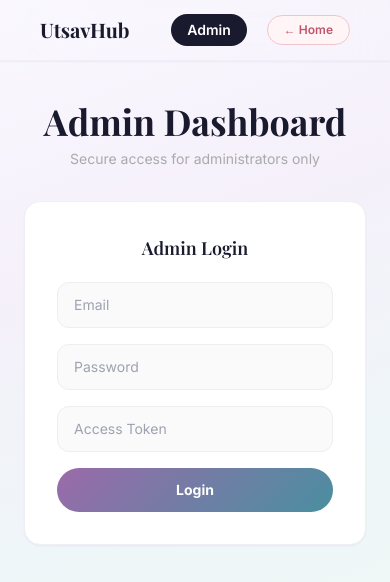
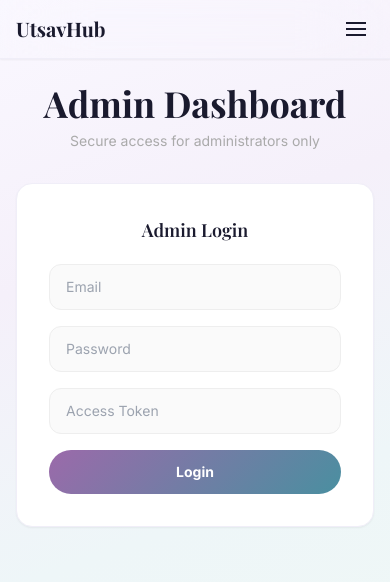
Before and after one commit to hanmanthrao-06/utsavhub-nextjs, a Next.js app: page /admin in a window 390 px wide. Shown: the top 582 px of the page. Built offline with nearby package versions, Linux system fonts and the light colour scheme; a web font is replaced by a local one.

Commit message:
fix: mobile responsive layout

```diff
--- a/app/admin/page.tsx
+++ b/app/admin/page.tsx
@@ -109,7 +109,7 @@ export default function AdminPage() {
   return (
     <div className="min-h-screen" style={{ background:"linear-gradient(160deg,#faf8ff 0%,#f5f0fa 30%,#eef6f8 60%,#f0f8f4 100%)" }}>
       <Navbar userName={user?.name} />
-      <div className="max-w-6xl mx-auto px-6 py-10">
+      <div className="max-w-6xl mx-auto px-4 md:px-6 py-6 md:py-10">
 
         {!authed ? (
           <div className="max-w-md mx-auto">
@@ -147,7 +147,7 @@ export default function AdminPage() {
 
             {/* Metrics */}
             {data?.metrics && (
-              <div className="grid grid-cols-4 gap-4 mb-8">
+              <div className="grid grid-cols-2 md:grid-cols-4 gap-4 mb-8">
                 {[
                   { icon:"📝", num:parseInt(data.metrics.regs).toLocaleString(), label:"Registrations" },
                   { icon:"👥", num:parseInt(data.metrics.parts).toLocaleString(), label:"Participants" },
--- a/app/events/page.tsx
+++ b/app/events/page.tsx
@@ -126,12 +126,12 @@ export default function EventsPage() {
 
       {!selectedFest ? (
         /* FEST OVERVIEW */
-        <div className="max-w-5xl mx-auto px-6 py-10">
+        <div className="max-w-5xl mx-auto px-4 md:px-6 py-6 md:py-10">
           <div className="text-center mb-10 animate-fade-in-down">
             <h1 className="font-playfair text-4xl font-bold text-[#1a1a2e] mb-2">Explore Fests</h1>
             <p className="text-[#aaa] text-sm">Choose a fest to browse and register for competitions</p>
           </div>
-          <div className="grid grid-cols-2 gap-5">
+          <div className="grid grid-cols-1 sm:grid-cols-2 gap-5">
             {fests.map((fest, i) => {
               const p = FEST_PALETTE[i % FEST_PALETTE.length];
               const count = countMap[fest.main_event_id] || 0;
@@ -164,7 +164,7 @@ export default function EventsPage() {
         </div>
       ) : (
         /* FEST DETAIL */
-        <div className="max-w-4xl mx-auto px-6 py-8">
+        <div className="max-w-4xl mx-auto px-4 md:px-6 py-6 md:py-8">
           {/* Back */}
           <button onClick={() => { setSelectedFest(null); setEvents([]); setSearch(""); setCatFilter("All"); }}
             className="flex items-center gap-2 text-sm font-semibold text-[#555] hover:text-[#9b6aaa] mb-6 transition-colors">
@@ -191,7 +191,7 @@ export default function EventsPage() {
           })()}
 
           {/* Filters */}
-          <div className="flex gap-3 mb-6">
+          <div className="flex flex-col sm:flex-row gap-3 mb-6">
             <input value={search} onChange={e => setSearch(e.target.value)}
               placeholder="Search events by name..."
               className="flex-1 bg-white border border-[#eee] rounded-xl px-4 py-2.5 text-sm text-[#1a1a2e] focus:outline-none focus:border-[#b388c8] transition-all" />
@@ -286,7 +286,7 @@ export default function EventsPage() {
                                   {form.members.map((m, mi) => (
                                     <div key={mi}>
                                       <p className="text-xs font-semibold text-[#888] mb-1.5">Member {mi + 1}</p>
-                                      <div className="grid grid-cols-3 gap-2">
+                                      <div className="grid grid-cols-1 sm:grid-cols-3 gap-2">
                                         <input value={m.name} onChange={e2 => updateMember(e.sub_event_id, mi, "name", e2.target.value)}
                                           placeholder="Full name"
                                           className="bg-[#fafafa] border border-[#eee] rounded-lg px-3 py-2 text-xs text-[#1a1a2e] focus:outline-none focus:border-[#b388c8] transition-all" />
--- a/app/page.tsx
+++ b/app/page.tsx
@@ -127,7 +127,7 @@ export default function LoginPage() {
           <div className="inline-block border border-white/25 text-white/60 text-xs font-semibold tracking-[3px] uppercase px-5 py-1.5 rounded-full mb-4">
             College Fest Portal
           </div>
-          <h1 className="font-playfair text-6xl font-black text-white leading-tight tracking-tight mb-3 text-shimmer" style={{ WebkitTextFillColor: "white" }}>
+          <h1 className="font-playfair text-5xl md:text-6xl font-black text-white leading-tight tracking-tight mb-3 text-shimmer" style={{ WebkitTextFillColor: "white" }}>
             UtsavHub
           </h1>
           <p className="text-white/55 text-base max-w-md mx-auto">
--- a/app/registrations/page.tsx
+++ b/app/registrations/page.tsx
@@ -47,7 +47,7 @@ export default function RegistrationsPage() {
   return (
     <div className="min-h-screen" style={{ background:"linear-gradient(160deg,#faf8ff 0%,#f5f0fa 30%,#eef6f8 60%,#f0f8f4 100%)" }}>
       <Navbar userName={user.name} />
-      <div className="max-w-5xl mx-auto px-6 py-10">
+      <div className="max-w-5xl mx-auto px-4 md:px-6 py-6 md:py-10">
         {/* Header */}
         <div className="text-center mb-8 animate-fade-in-down">
           <h1 className="font-playfair text-4xl font-bold text-[#1a1a2e] mb-2">My Registrations</h1>
@@ -56,7 +56,7 @@ export default function RegistrationsPage() {
 
         {/* Summary */}
         {regs.length > 0 && (
-          <div className="grid grid-cols-3 gap-4 mb-8 animate-fade-in">
+          <div className="grid grid-cols-1 sm:grid-cols-3 gap-4 mb-8 animate-fade-in">
             {[
               { num: regs.length, label: "Events Registered" },
               { num: festNames.length, label: "Fests" },
@@ -92,7 +92,7 @@ export default function RegistrationsPage() {
                   <span className="text-sm font-bold px-4 py-1.5 rounded-full" style={{ background:fc, color:ft }}>{festName}</span>
                   <span className="text-xs text-[#aaa]">{grouped[festName].length} events</span>
                 </div>
-                <div className="grid grid-cols-2 gap-4">
+                <div className="grid grid-cols-1 sm:grid-cols-2 gap-4">
                   {grouped[festName].map(r => {
                     const [cbg, ccolor] = CAT_COLORS[(r.category||"").toLowerCase()] || ["#f0f0f0","#666"];
                     return (
--- a/components/Navbar.tsx
+++ b/components/Navbar.tsx
@@ -1,4 +1,5 @@
 "use client";
+import { useState } from "react";
 import Link from "next/link";
 import { usePathname, useRouter } from "next/navigation";
 
@@ -12,6 +13,7 @@ const NAV = [
 export default function Navbar({ userName }: { userName?: string }) {
   const pathname = usePathname();
   const router   = useRouter();
+  const [menuOpen, setMenuOpen] = useState(false);
 
   function signOut() {
     sessionStorage.removeItem("user");
@@ -20,30 +22,55 @@ export default function Navbar({ userName }: { userName?: string }) {
   }
 
   return (
-    <nav className="sticky top-0 z-50 flex items-center justify-between px-10 py-3.5 bg-white/92 backdrop-blur-2xl border-b border-[#f0eef8] shadow-sm">
+    <nav className="sticky top-0 z-50 bg-white/92 backdrop-blur-2xl border-b border-[#f0eef8] shadow-sm">
+      <div className="flex items-center justify-between px-4 md:px-10 py-3.5">
         <Link href={userName ? "/events" : "/"} className="font-playfair text-xl font-bold text-[#1a1a2e]">UtsavHub</Link>
-      <div className="flex items-center gap-2">
+
+        {/* Desktop nav */}
+        <div className="hidden md:flex items-center gap-2">
           {userName && NAV.map(n => (
             <Link key={n.href} href={n.href}
               className={`px-4 py-1.5 rounded-full text-sm font-semibold transition-all ${
-              pathname === n.href
-                ? "bg-[#1a1a2e] text-white"
-                : "text-[#555] hover:bg-[#f5f3ff] hover:text-[#9b6aaa]"
-            }`}>
-            {n.label}
-          </Link>
+                pathname === n.href ? "bg-[#1a1a2e] text-white" : "text-[#555] hover:bg-[#f5f3ff] hover:text-[#9b6aaa]"
+              }`}>{n.label}</Link>
           ))}
           {!userName && (
             <Link href="/admin" className={`px-4 py-1.5 rounded-full text-sm font-semibold transition-all ${pathname === "/admin" ? "bg-[#1a1a2e] text-white" : "text-[#555] hover:bg-[#f5f3ff] hover:text-[#9b6aaa]"}`}>Admin</Link>
           )}
           <div className="ml-3 flex items-center gap-3">
             {userName && <span className="text-xs text-[#888] bg-[#f5f3ff] px-4 py-1.5 rounded-full border border-[#ede8ff]">{userName}</span>}
-          <button onClick={signOut}
-            className="text-xs text-[#c0546a] bg-[#fff5f7] px-4 py-1.5 rounded-full border border-[#f0c4cc] hover:bg-[#fce8ec] transition-all font-semibold">
+            <button onClick={signOut} className="text-xs text-[#c0546a] bg-[#fff5f7] px-4 py-1.5 rounded-full border border-[#f0c4cc] hover:bg-[#fce8ec] transition-all font-semibold">
               {userName ? "Sign Out" : "← Home"}
             </button>
           </div>
         </div>
+
+        {/* Mobile hamburger */}
+        <button className="md:hidden p-2 rounded-lg hover:bg-[#f5f3ff] transition-all" onClick={() => setMenuOpen(!menuOpen)}>
+          <div className="w-5 h-0.5 bg-[#1a1a2e] mb-1 transition-all"></div>
+          <div className="w-5 h-0.5 bg-[#1a1a2e] mb-1 transition-all"></div>
+          <div className="w-5 h-0.5 bg-[#1a1a2e] transition-all"></div>
+        </button>
+      </div>
+
+      {/* Mobile menu */}
+      {menuOpen && (
+        <div className="md:hidden border-t border-[#f0eef8] bg-white px-4 py-3 flex flex-col gap-2">
+          {userName && NAV.map(n => (
+            <Link key={n.href} href={n.href} onClick={() => setMenuOpen(false)}
+              className={`px-4 py-2 rounded-xl text-sm font-semibold transition-all ${
+                pathname === n.href ? "bg-[#1a1a2e] text-white" : "text-[#555] hover:bg-[#f5f3ff]"
+              }`}>{n.label}</Link>
+          ))}
+          {!userName && (
+            <Link href="/admin" onClick={() => setMenuOpen(false)} className="px-4 py-2 rounded-xl text-sm font-semibold text-[#555] hover:bg-[#f5f3ff]">Admin</Link>
+          )}
+          {userName && <div className="text-xs text-[#888] px-4 py-1">{userName}</div>}
+          <button onClick={signOut} className="text-left px-4 py-2 rounded-xl text-sm font-semibold text-[#c0546a] bg-[#fff5f7] border border-[#f0c4cc]">
+            {userName ? "Sign Out" : "← Home"}
+          </button>
+        </div>
+      )}
     </nav>
   );
 }
```
Also changed, not shown: package.json (+12 -12 lines), 1 other file (tests, documents, lock files or other folders). Lines whose indentation alone changed are shown as unchanged.
